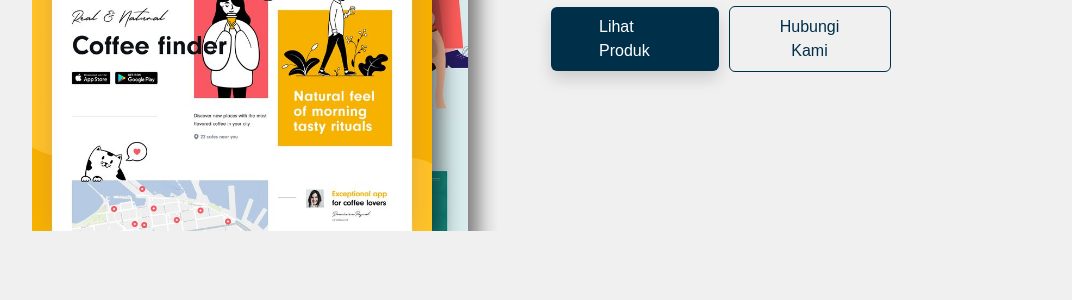
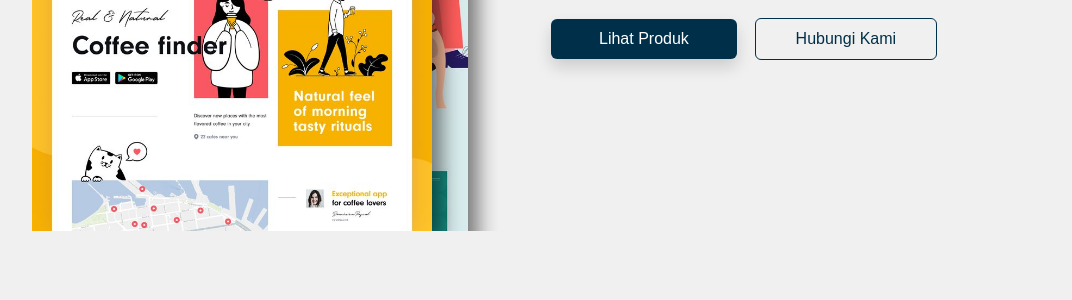
Before and after one commit to AbaAulaZahiq/debola-market, a plain HTML site: page index.html in a window 1280 px wide. Shown: the part 385-685 px from the top of the page, without its empty margins (118-1190 px from the left). Drawn offline with Linux system fonts and the light colour scheme.

Commit message:
Update index.html

```diff
--- a/index.html
+++ b/index.html
@@ -143,7 +143,7 @@
         <div class="group-text-main w-50pers w-100pers-tab column-mob">
             <h1 class="fw-bold center-tab f-50px f-45px-mob">Hidupkan Website Impian Anda</h1>
             <p class="text-muted center-tab"></p>
-            <div class="between-center w-75pers w-100pers-mob column-mob">
+            <div class="between-center w-85pers w-100pers-mob column-mob">
               <a href="portfolio.html"  class="px-5 py-2 rounded no-outline no-border bg-third text-white shadow w-100pers-mob">Lihat Produk</a>
               <a href="http://wa.me?no=081216227650&text=Halo, saya membutuhkan jasa pembuatan website" class="btn outline-third p-0-40px py-2 m-20px-0-mob w-100pers-mob">Hubungi kami</a>
             </div>
```
